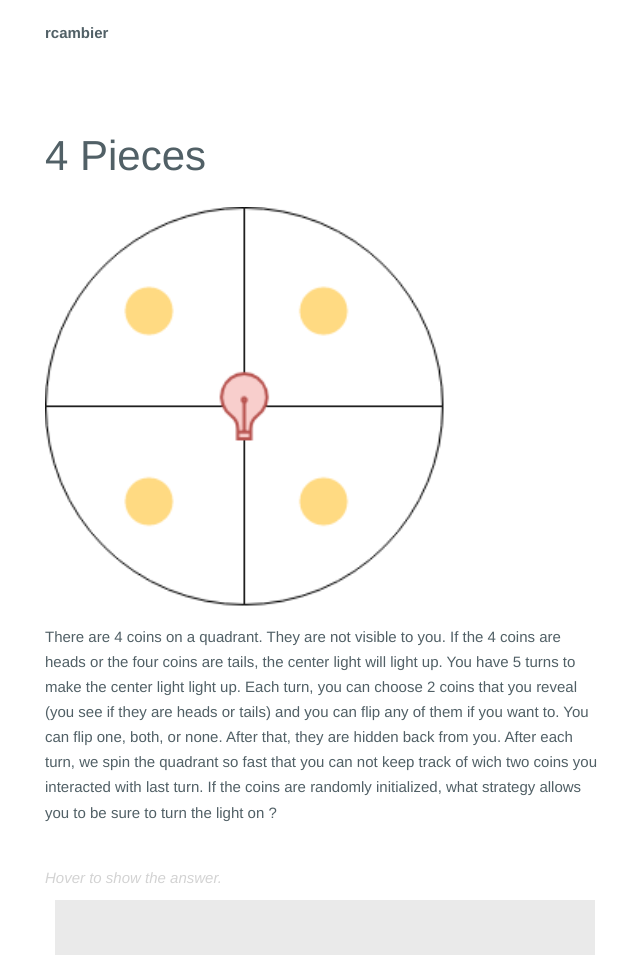
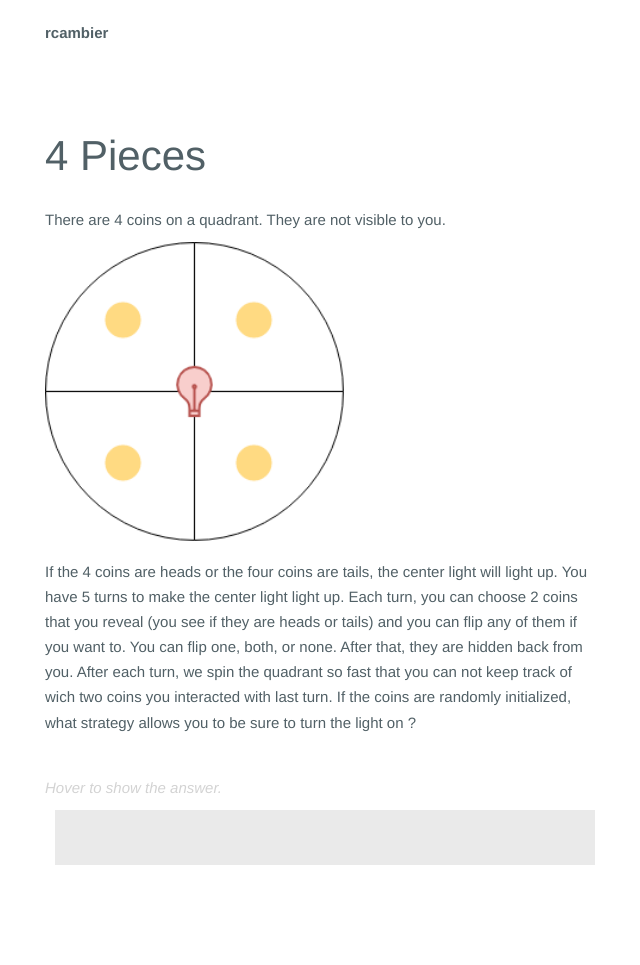
Before and after one commit to RCambier/rcambier.github.io, a Jekyll site: the page built from _posts/2018-12-26-4-pieces.md, in a window 1280 px wide. Shown: the whole page, without its empty margins (315-955 px from the left). Built offline with Jekyll 4.4.1, drawn with Linux system fonts in a browser that asks for light colours; after the commit the page ends 900 px from its top, so only the background shows below that.

Commit message:
Update golden coins

```diff
--- a/_posts/2018-12-26-4-pieces.md
+++ b/_posts/2018-12-26-4-pieces.md
@@ -6,9 +6,11 @@ title: 4 Pieces
 difficulty: 2.5
 ---
 
-![4-coins](/img/coin-lamp.png){:width="400px"}
+There are 4 coins on a quadrant. They are not visible to you.
 
-There are 4 coins on a quadrant. They are not visible to you.
+![4-coins](/img/coin-lamp.png){:width="300px"}
+
+
 If the 4 coins are heads or the four coins are tails, the center light will light up.
 You have 5 turns to make the center light light up.
 Each turn, you can choose 2 coins that you reveal (you see if they are heads or tails) and you can flip any of them if you want to. You can flip one, both, or none. After that, they are hidden back from you.
```
